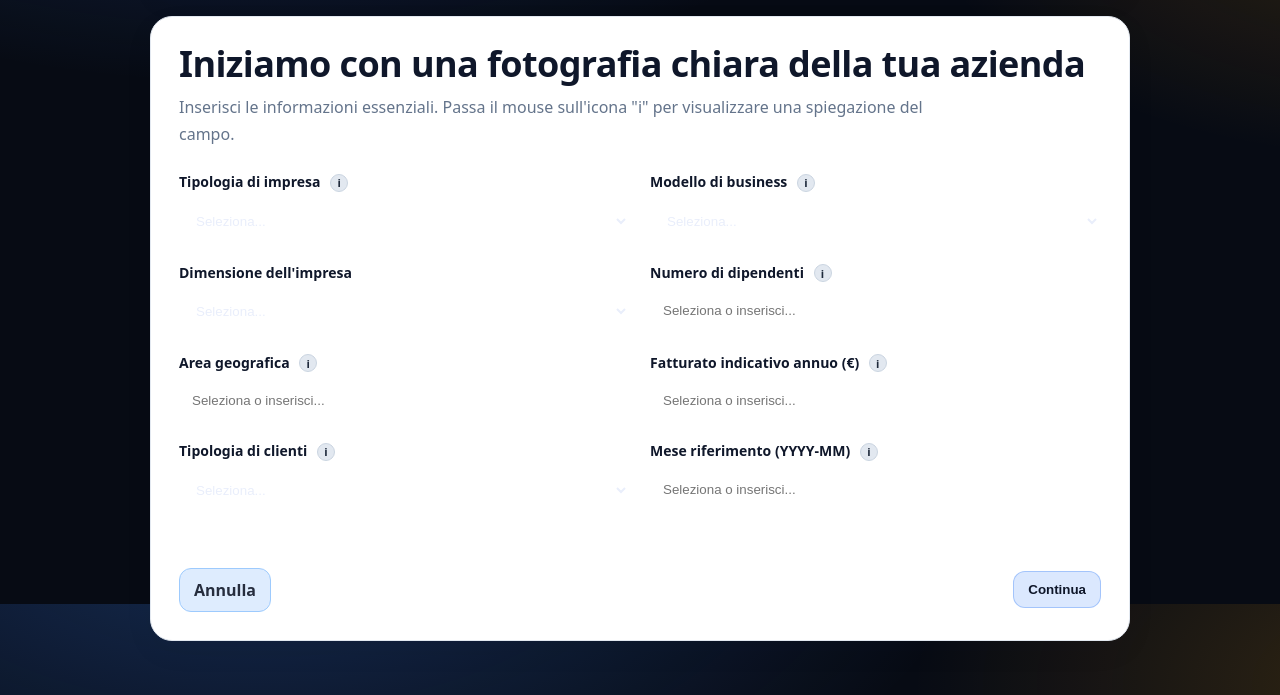
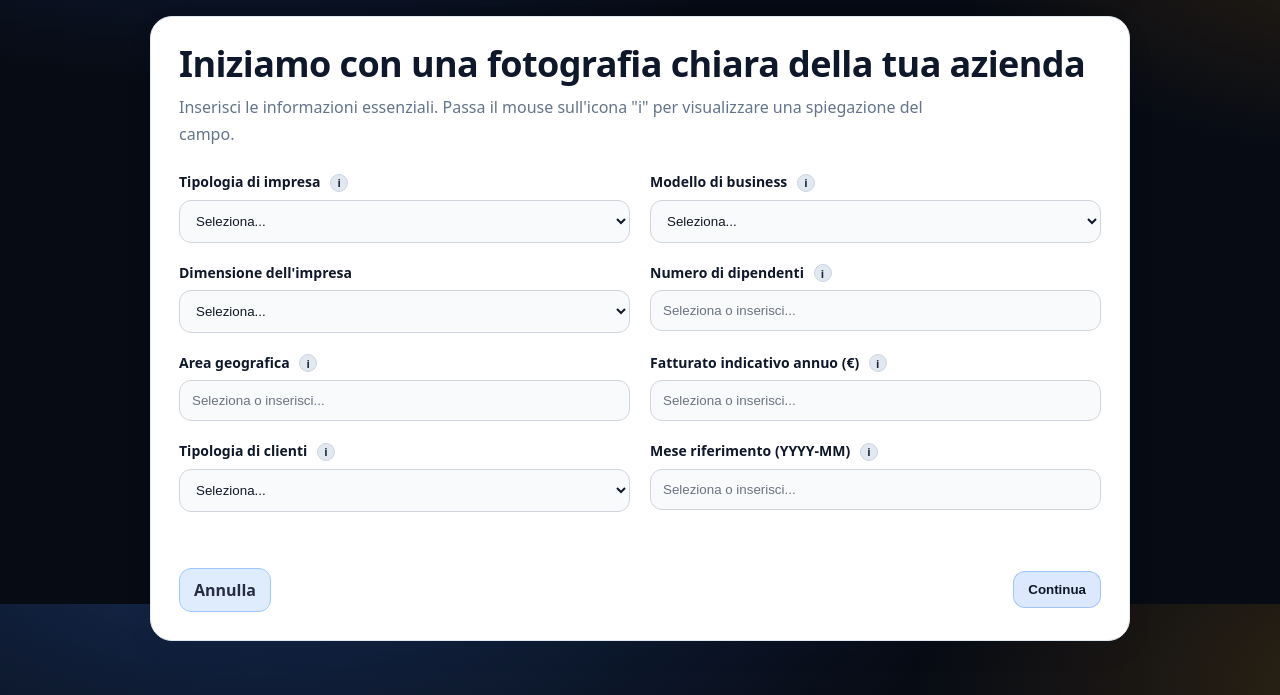
Before and after one commit to adiutorialessandro/saas_full, a Flask app: page /wizard/onboarding in a window 1280 px wide. Shown: the part 196-891 px from the top of the page. Run offline with Flask 3, Linux system fonts and the light colour scheme; the visitor is signed in with stand-in values (Sample User, id 1).

Commit message:
Fix contrasto colori nei campi del wizard

```diff
--- a/app/static/style.css
+++ b/app/static/style.css
@@ -1989,3 +1989,31 @@ form .btn-secondary {
 .empty-state .btn-primary:disabled{
   opacity:.65;
 }
+/* Fix per il contrasto dei valori nei campi del form del Wizard */
+.wizard-form input,
+.wizard-form select,
+.wizard-form textarea,
+input[type="text"],
+input[type="number"] {
+    color: #111827 !important; /* Testo scuro (quasi nero) per la massima leggibilità */
+    background-color: #f9fafb !important; /* Sfondo leggermente grigio per far risaltare il campo */
+    border: 1px solid #d1d5db !important; /* Bordo grigio per definire il perimetro */
+}
+
+/* Per rendere leggibili anche i testi segnaposto (placeholder) */
+.wizard-form input::placeholder,
+.wizard-form textarea::placeholder,
+input::placeholder {
+    color: #6b7280 !important; /* Grigio medio per i suggerimenti */
+    opacity: 1;
+}
+
+/* Effetto quando si clicca/seleziona il campo (Focus) */
+.wizard-form input:focus,
+input[type="number"]:focus,
+input[type="text"]:focus {
+    background-color: #ffffff !important;
+    border-color: #3b82f6 !important; /* Bordo azzurro/blu al focus */
+    outline: none;
+    box-shadow: 0 0 0 2px rgba(59, 130, 246, 0.2);
+}
```
